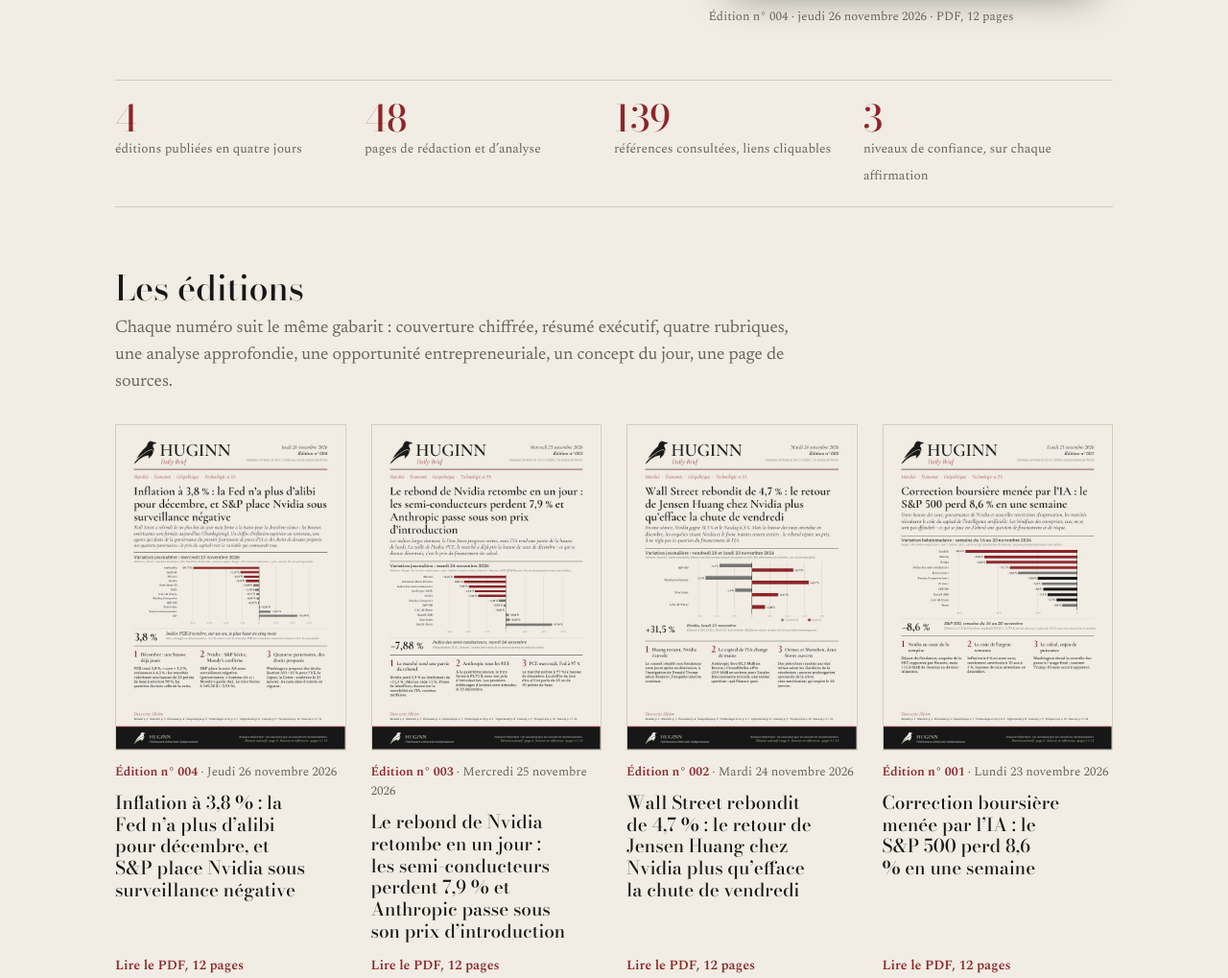
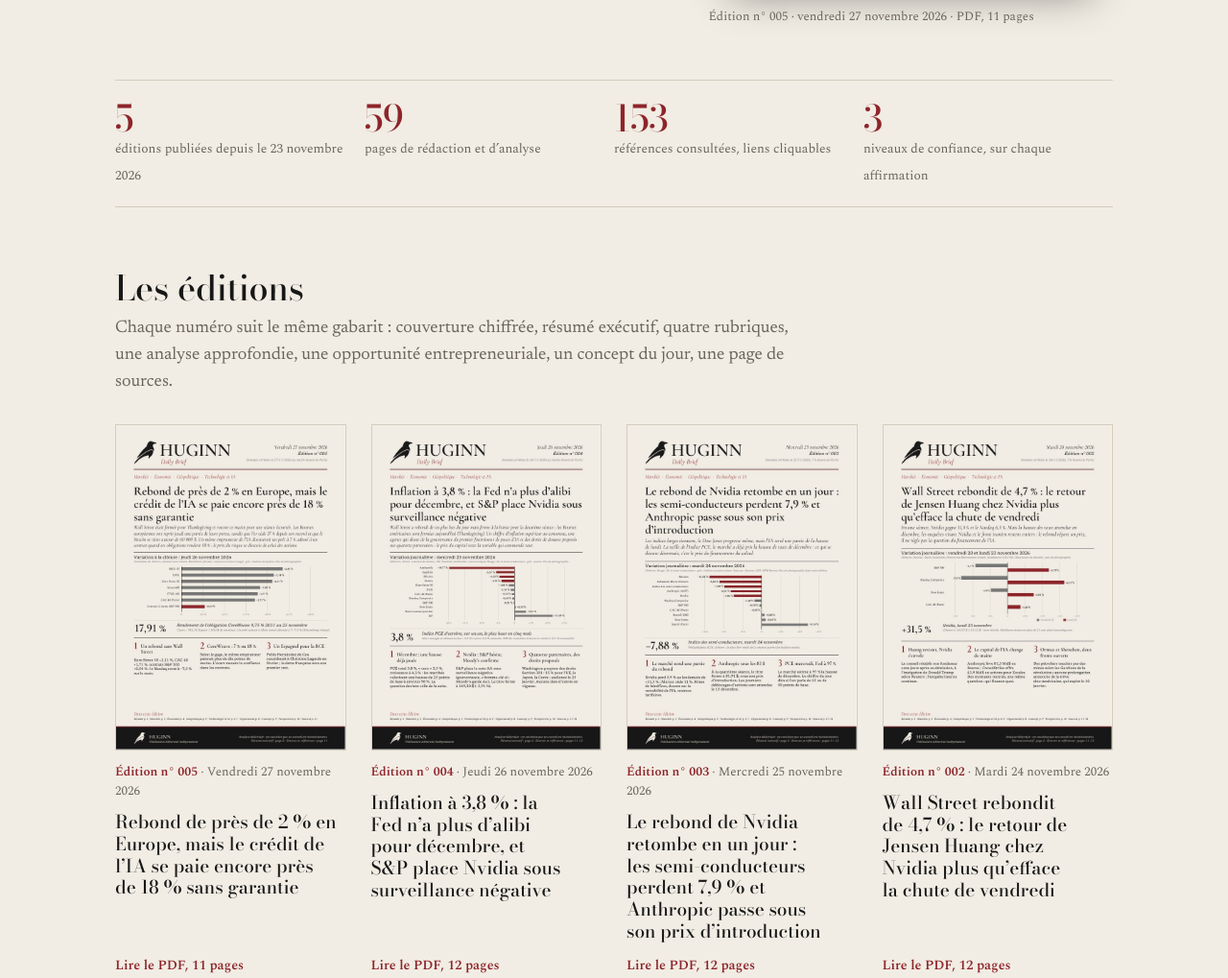
Before and after one commit to sahnounimehdi05-commits/HUGINN-Media, a plain HTML site: page site/index.html in a window 1280 px wide. Shown: the part 740-1759 px from the top of the page at 96% size. Drawn offline with nearby package versions, Linux system fonts and the light colour scheme.

Commit message:
Édition n° 005 — 2026-11-27
Co-Authored-By: Claude Opus 5.5 <noreply@anthropic.com>
Claude-Session: https://claude.ai/code/session_01JU4ewCznurAYCYEzj89RRT

```diff
--- a/site/index.html
+++ b/site/index.html
@@ -77,15 +77,15 @@ footer{padding-block:36px 56px;font-family:var(--util);font-size:13.5px;color:va
    <p class="kick">Journal économique et stratégique quotidien</p>
    <h1>Les marchés, l’économie et l’IA, lus par un seul regard.</h1>
    <p class="lede">Chaque jour, un numéro de douze pages en PDF : ce qui s’est passé, ce que disent les sources, ce que nous en pensons, et le degré de certitude de chaque affirmation. Marchés, économie mondiale, géopolitique, technologie et IA, entrepreneuriat.</p>
-   <div class="cta"><a class="btn pri" href="editions/HUGINN_DAILY_BRIEF_2026-11-26.pdf" target="_blank" rel="noopener">Lire le dernier numéro</a><a class="btn" href="#editions">Voir toutes les éditions</a></div>
+   <div class="cta"><a class="btn pri" href="editions/HUGINN_DAILY_BRIEF_2026-11-27.pdf" target="_blank" rel="noopener">Lire le dernier numéro</a><a class="btn" href="#editions">Voir toutes les éditions</a></div>
   </div>
-  <a class="hero-fig" href="editions/HUGINN_DAILY_BRIEF_2026-11-26.pdf" target="_blank" rel="noopener" style="text-decoration:none"><figure><img src="covers/c26.jpg" alt="Couverture de l’édition n° 004 du HUGINN Daily Brief, jeudi 26 novembre 2026"><figcaption>Édition n° 004 · jeudi 26 novembre 2026 · PDF, 12 pages</figcaption></figure></a>
+  <a class="hero-fig" href="editions/HUGINN_DAILY_BRIEF_2026-11-27.pdf" target="_blank" rel="noopener" style="text-decoration:none"><figure><img src="covers/c2026-11-27.jpg" alt="Couverture de l’édition n° 005 du HUGINN Daily Brief, vendredi 27 novembre 2026"><figcaption>Édition n° 005 · vendredi 27 novembre 2026 · PDF, 11 pages</figcaption></figure></a>
  </div>
 
  <div class="stats">
-  <div><b>4</b><span>éditions publiées en quatre jours</span></div>
-  <div><b>48</b><span>pages de rédaction et d’analyse</span></div>
-  <div><b>139</b><span>références consultées, liens cliquables</span></div>
+  <div><b>5</b><span>éditions publiées depuis le 23 novembre 2026</span></div>
+  <div><b>59</b><span>pages de rédaction et d’analyse</span></div>
+  <div><b>153</b><span>références consultées, liens cliquables</span></div>
   <div><b>3</b><span>niveaux de confiance, sur chaque affirmation</span></div>
  </div>
 
@@ -93,6 +93,8 @@ footer{padding-block:36px 56px;font-family:var(--util);font-size:13.5px;color:va
   <h2>Les éditions</h2>
   <p class="sub">Chaque numéro suit le même gabarit : couverture chiffrée, résumé exécutif, quatre rubriques, une analyse approfondie, une opportunité entrepreneuriale, un concept du jour, une page de sources.</p>
   <div class="grid">
+   <article class="card"><a class="cv" href="editions/HUGINN_DAILY_BRIEF_2026-11-27.pdf" target="_blank" rel="noopener"><img src="covers/c2026-11-27.jpg" alt="Couverture de l’édition n° 005" loading="lazy"></a>
+    <p class="meta"><b>Édition n° 005</b> · Vendredi 27 novembre 2026</p><h3>Rebond de près de 2 % en Europe, mais le crédit de l’IA se paie encore près de 18 % sans garantie</h3><a class="rd" href="editions/HUGINN_DAILY_BRIEF_2026-11-27.pdf" target="_blank" rel="noopener">Lire le PDF, 11 pages</a></article>
    <article class="card"><a class="cv" href="editions/HUGINN_DAILY_BRIEF_2026-11-26.pdf" target="_blank" rel="noopener"><img src="covers/c26.jpg" alt="Couverture de l’édition n° 004" loading="lazy"></a>
     <p class="meta"><b>Édition n° 004</b> · Jeudi 26 novembre 2026</p><h3>Inflation à 3,8 % : la Fed n’a plus d’alibi pour décembre, et S&P place Nvidia sous surveillance négative</h3><a class="rd" href="editions/HUGINN_DAILY_BRIEF_2026-11-26.pdf" target="_blank" rel="noopener">Lire le PDF, 12 pages</a></article>
    <article class="card"><a class="cv" href="editions/HUGINN_DAILY_BRIEF_2026-11-25.pdf" target="_blank" rel="noopener"><img src="covers/c25.jpg" alt="Couverture de l’édition n° 003" loading="lazy"></a>
@@ -139,9 +141,10 @@ footer{padding-block:36px 56px;font-family:var(--util);font-size:13.5px;color:va
 
 <div class="wrap">
  <footer>
-  <span><b style="color:var(--fg);font-weight:600">HUGINN Daily Brief</b> · projet de Mehdi · éditions n° 001 à 004, du 23 au 26 novembre 2026</span>
+  <span><b style="color:var(--fg);font-weight:600">HUGINN Daily Brief</b> · projet de Mehdi · éditions n° 001 à 005, du 23 novembre 2026 au 27 novembre 2026</span>
   <span>Préparé avec des outils numériques d’aide à la recherche et à la rédaction. Analyse éditoriale, sans valeur de conseil en investissement.</span>
  </footer>
 </div>
 
+<!--refs:2026-11-27:14-->
 </body></html>
```
Also changed, not shown: site/covers/c2026-11-27.jpg (added), 1 other file.
